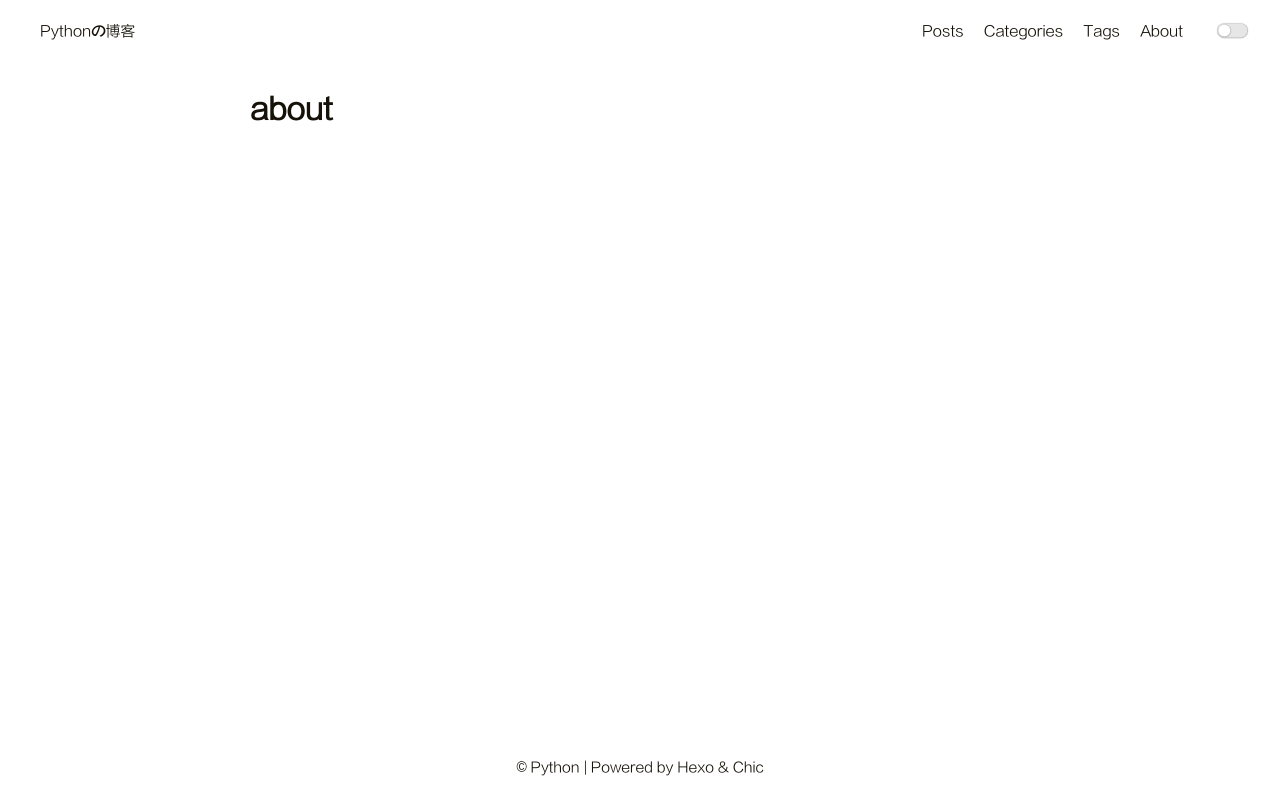
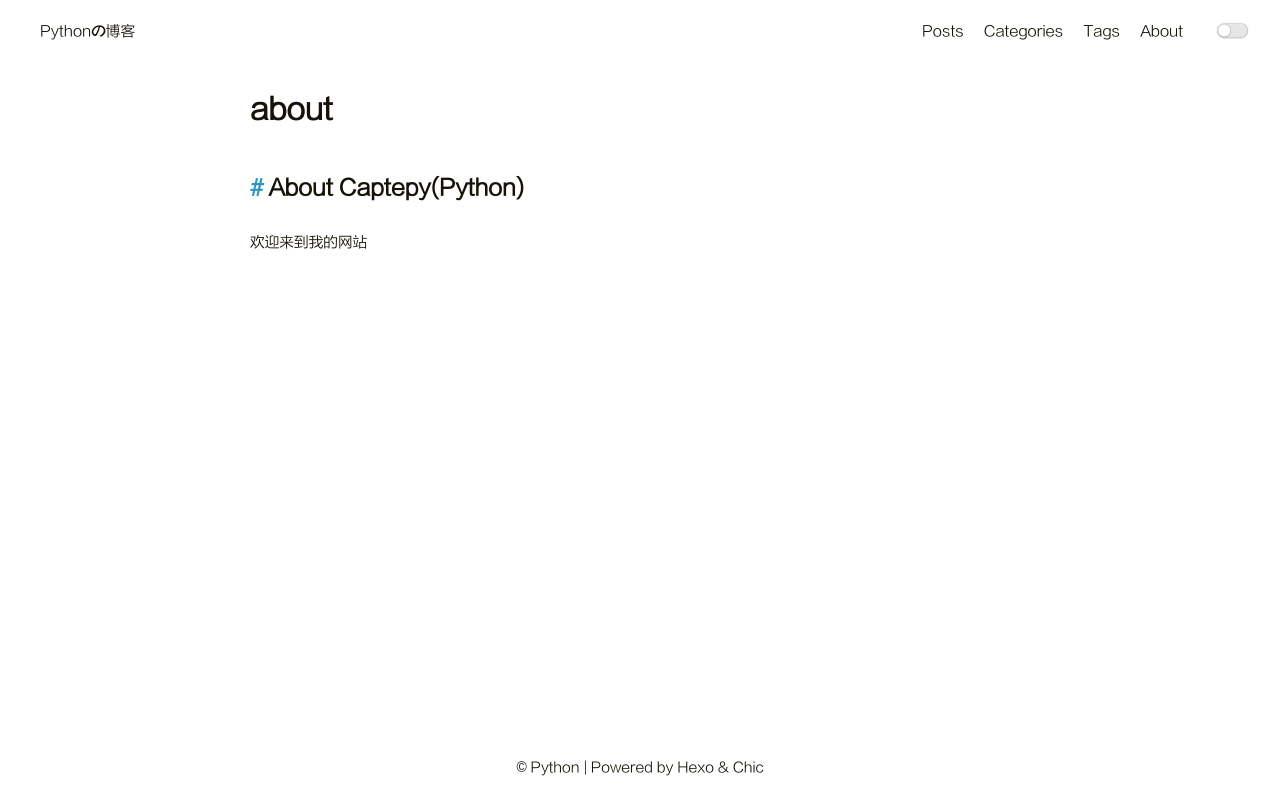
Before and after one commit to Python114514op/Python114514op.github.io, a plain HTML site: page about/index.html in a window 1280 px wide. Drawn offline with Linux system fonts and the light colour scheme.

Commit message:
Site updated: 2024-05-05 20:40:12

```diff
--- a/about/index.html
+++ b/about/index.html
@@ -130,6 +130,7 @@
         <h2 class="post-title">about</h2>
 
         <section class="post-content">
+            <h2 id="About-Captepy-Python"><a href="#About-Captepy-Python" class="headerlink" title="About Captepy(Python)"></a>About Captepy(Python)</h2><p>欢迎来到我的网站</p>
 
         </section>
     </article>
```
